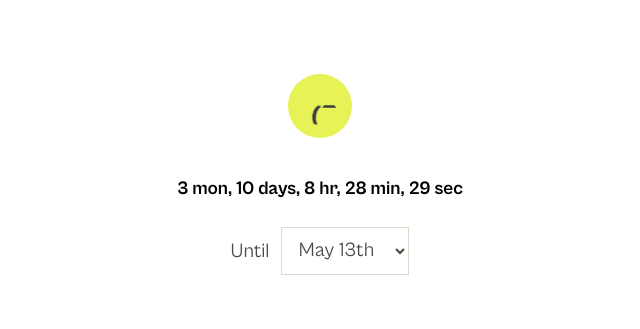
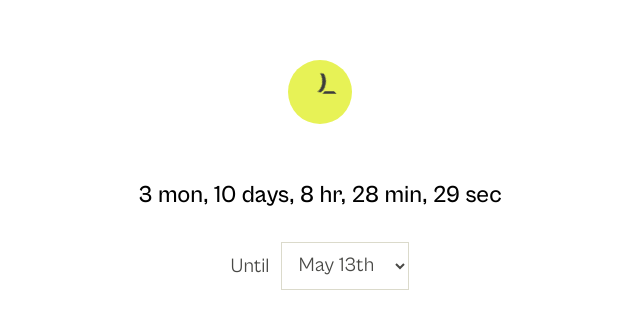
Before and after one commit to bztravis/briantravis-dot-dev, a Next.js app: page /ramping-up in a window 1280 px wide. Shown: the part 221-550 px from the top of the page, without its empty margins (320-960 px from the left). Built offline with nearby package versions, Linux system fonts and the light colour scheme.

Commit message:
Tweak styling of select and clock animation

```diff
--- a/app/ramping-up/page.module.scss
+++ b/app/ramping-up/page.module.scss
@@ -5,5 +5,5 @@
   flex-direction: column;
   justify-content: center;
   align-items: center;
-  gap: 20px;
+  gap: 32px;
 }
--- a/components/Clock/Clock.module.scss
+++ b/components/Clock/Clock.module.scss
@@ -14,7 +14,7 @@
     margin-top: 17px;
     margin-left: 16px;
     animation: rotate 1s cubic-bezier(.4, .01, .1, 1.01) infinite;
-    animation-delay: 0.2s;
+    animation-delay: 0.9s;
   }
 }
 
--- a/components/Countdown/Countdown.module.scss
+++ b/components/Countdown/Countdown.module.scss
@@ -1,6 +1,11 @@
 .container {
   display: inline;
   text-align: center;
+
+  >h3 {
+    font-size: 24px;
+    font-weight: 500;
+  }
 
   >.until {
     display: flex;
@@ -23,11 +28,16 @@
       font-family: inherit;
       color: var(--text-secondary);
       background: white;
-      transition: border 0.5s;
+      transition: border 0.3s;
 
       &:hover {
         border-bottom: var(--text-secondary) 1px solid;
       }
+
+      &:focus {
+        outline: none;
+        border-color: var(--text-secondary);
+      }
     }
   }
 }
```
